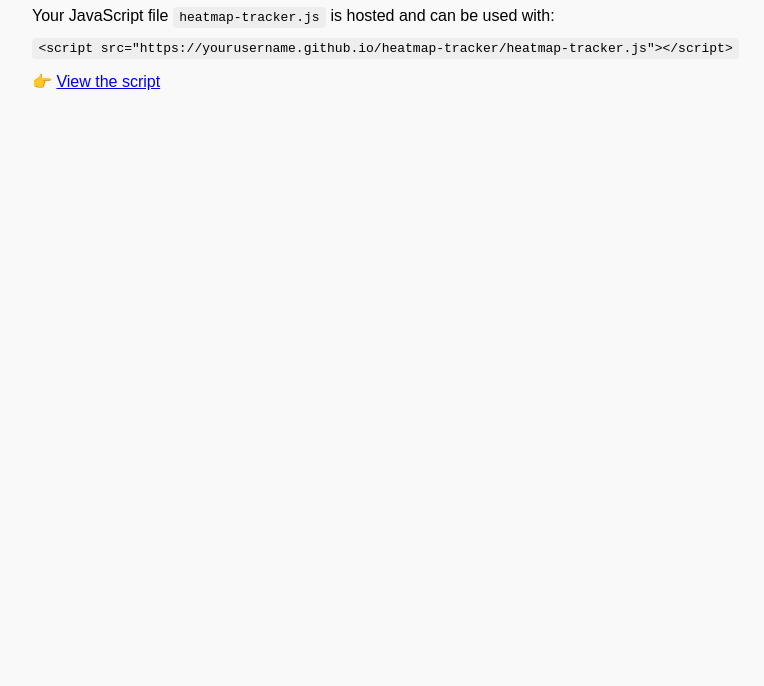
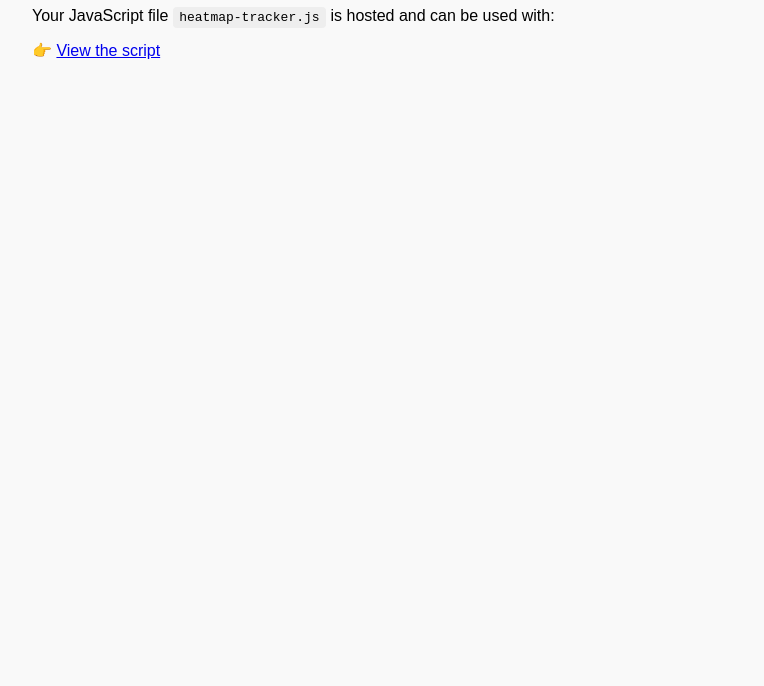
Before and after one commit to ABHISHANMG/Tracking, a website: page index.html in a window 1280 px wide. Shown: the part 114-800 px from the top of the page, without its empty margins (8-772 px from the left). Drawn offline with Linux system fonts and the light colour scheme.

Commit message:
deploying to vercel

```diff
--- a/index.html
+++ b/index.html
@@ -1,4 +1,3 @@
-
 
 <!DOCTYPE html>
 <html lang="en">
@@ -24,11 +23,8 @@
   <p>
     Your JavaScript file <code>heatmap-tracker.js</code> is hosted and can be used with:
   </p>
-  <pre><code>&lt;script src="https://yourusername.github.io/heatmap-tracker/heatmap-tracker.js"&gt;&lt;/script&gt;</code></pre>
-
   <p>👉 <a href="heatmap-tracker.js" target="_blank">View the script</a></p>
   <script src="https://abhishanmg.github.io/Tracking/tracking.js"></script>
   <script src="/tracking.js"></script>
-
 </body>
 </html>
```
